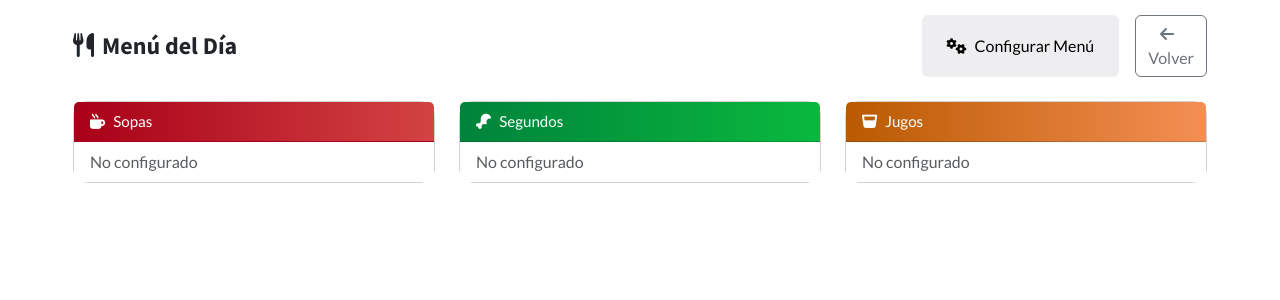
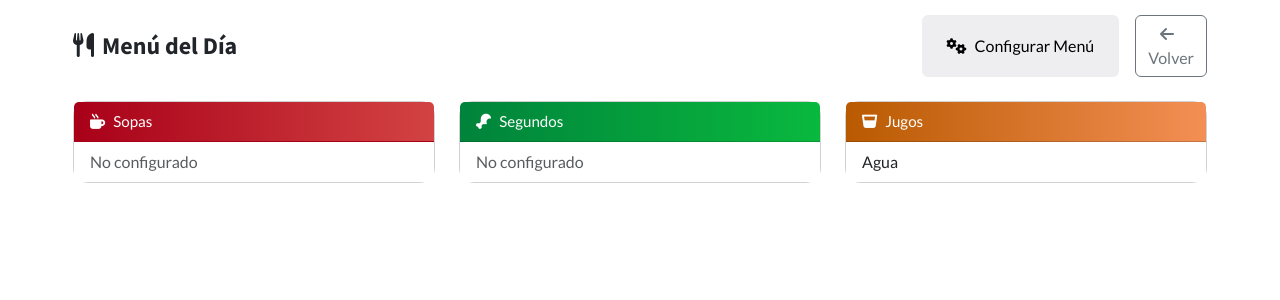
Before and after one commit to JimmyCoro/CreslyPosAlmuerzos, a Django app: page /menu/ in a window 1280 px wide. Shown: the part 70-370 px from the top of the page. Run offline with Django 5.2, Linux system fonts and the light colour scheme; data comes from the database, SQL or seed files in the repository; data that the repository does not hold is empty; some libraries are stand-ins or nearby versions.

Commit message:
Agregar jugo fijo de agua
Asegura el jugo Agua como opciÃ³n fija y evita que se elimine al guardar el menÃº.

Co-authored-by: Cursor <cursoragent@cursor.com>

```diff
--- a/poscresly/inicio/views.py
+++ b/poscresly/inicio/views.py
@@ -1,12 +1,24 @@
 from django.shortcuts import render, redirect
 from datetime import date
 from .forms import MenuDiaForm, MenuDiaSopaForm, MenuDiaSegundoForm, MenuDiaJugoForm
-from menu.models import MenuDia, MenuDiaSopa, MenuDiaSegundo, MenuDiaJugo, MenuDiaExtra, Producto
+from menu.models import MenuDia, MenuDiaSopa, MenuDiaSegundo, MenuDiaJugo, MenuDiaExtra, Producto, Plato
 from pedidos.models import Pedido
 
 import json
 from django.core.serializers.json import DjangoJSONEncoder
 from decimal import Decimal
+
+WATER_JUGO_NAME = 'Agua'
+
+
+def asegurar_jugo_agua(menu):
+    agua_plato, _ = Plato.objects.get_or_create(
+        nombre_plato=WATER_JUGO_NAME,
+        tipo='jugo',
+        defaults={'precio': Decimal('0.00')}
+    )
+    MenuDiaJugo.objects.get_or_create(menu=menu, jugo=agua_plato)
+    return agua_plato
 
 def crear_formularios_menu(menu, data=None):
     """
@@ -47,6 +59,7 @@ def menu(request):
     """
     hoy = date.today()
     menu, _ = MenuDia.objects.get_or_create(fecha=hoy)
+    agua_plato = asegurar_jugo_agua(menu)
 
     # Manejar POST para configuración del menú
     if request.method == 'POST':
@@ -94,7 +107,7 @@ def menu(request):
                     jugos_guardados.append(obj.pk)
 
             # Eliminar jugos que ya no están en el formulario
-            MenuDiaJugo.objects.filter(menu=menu).exclude(pk__in=jugos_guardados).delete()
+            MenuDiaJugo.objects.filter(menu=menu).exclude(pk__in=jugos_guardados).exclude(jugo=agua_plato).delete()
 
             return redirect('menu')
     else:
@@ -123,6 +136,7 @@ def menu(request):
 def inicio(request):
     hoy = date.today()
     menu, _ = MenuDia.objects.get_or_create(fecha=hoy)
+    agua_plato = asegurar_jugo_agua(menu)
     if request.method == 'POST':
         form_postre = MenuDiaForm(request.POST, instance=menu)
         sopa_forms, segundo_forms, jugo_forms = crear_formularios_menu(menu, request.POST)
@@ -168,7 +182,7 @@ def inicio(request):
                     jugos_guardados.append(obj.pk)
 
             # Eliminar jugos que ya no están en el formulario
-            MenuDiaJugo.objects.filter(menu=menu).exclude(pk__in=jugos_guardados).delete()
+            MenuDiaJugo.objects.filter(menu=menu).exclude(pk__in=jugos_guardados).exclude(jugo=agua_plato).delete()
 
             return redirect('inicio')
 
--- a/poscresly/templates/components/modal_menu_config.html
+++ b/poscresly/templates/components/modal_menu_config.html
@@ -82,6 +82,13 @@
                     </div>
                   {% endfor %}
 
+                  <div class="mb-3 row align-items-center">
+                    <label class="col-auto col-form-label">Jugo fijo:</label>
+                    <div class="col">
+                      <span class="form-control-plaintext">Agua</span>
+                    </div>
+                  </div>
+
                 </div>
               </div>
 
```
